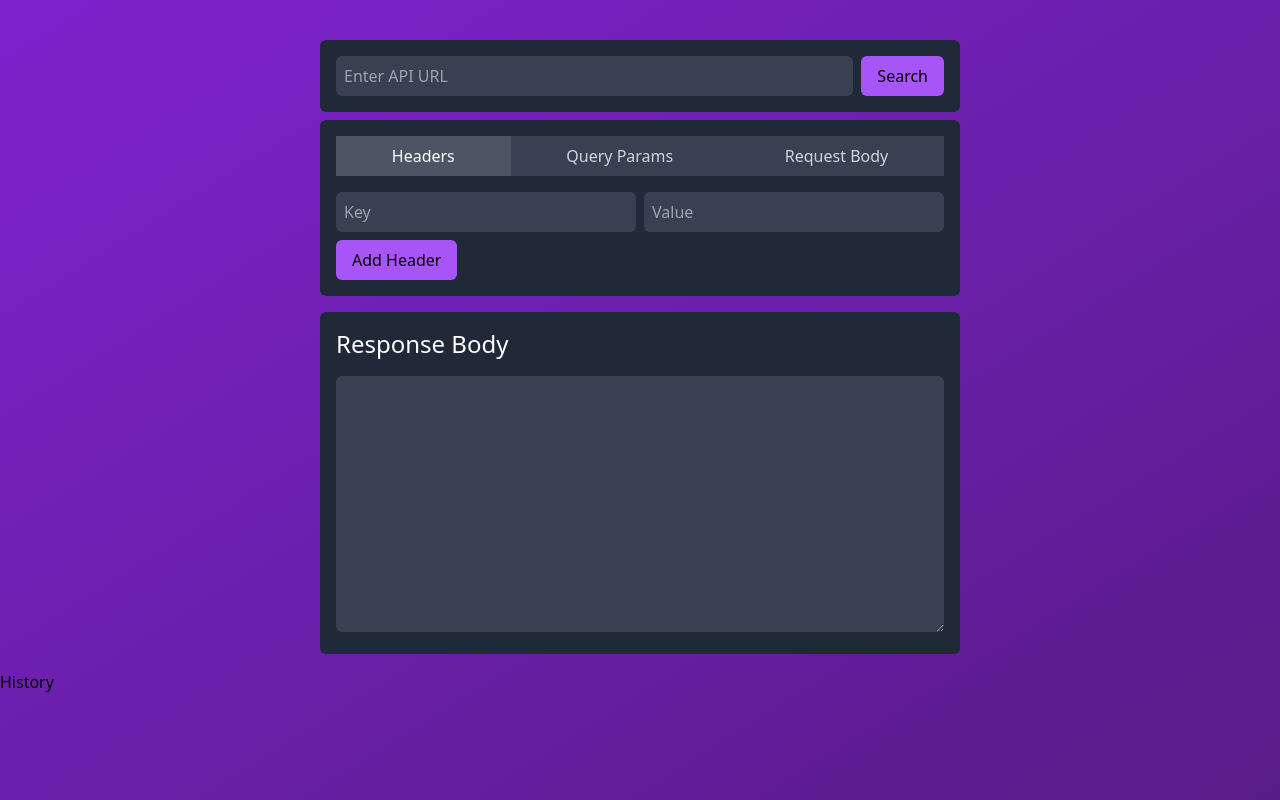
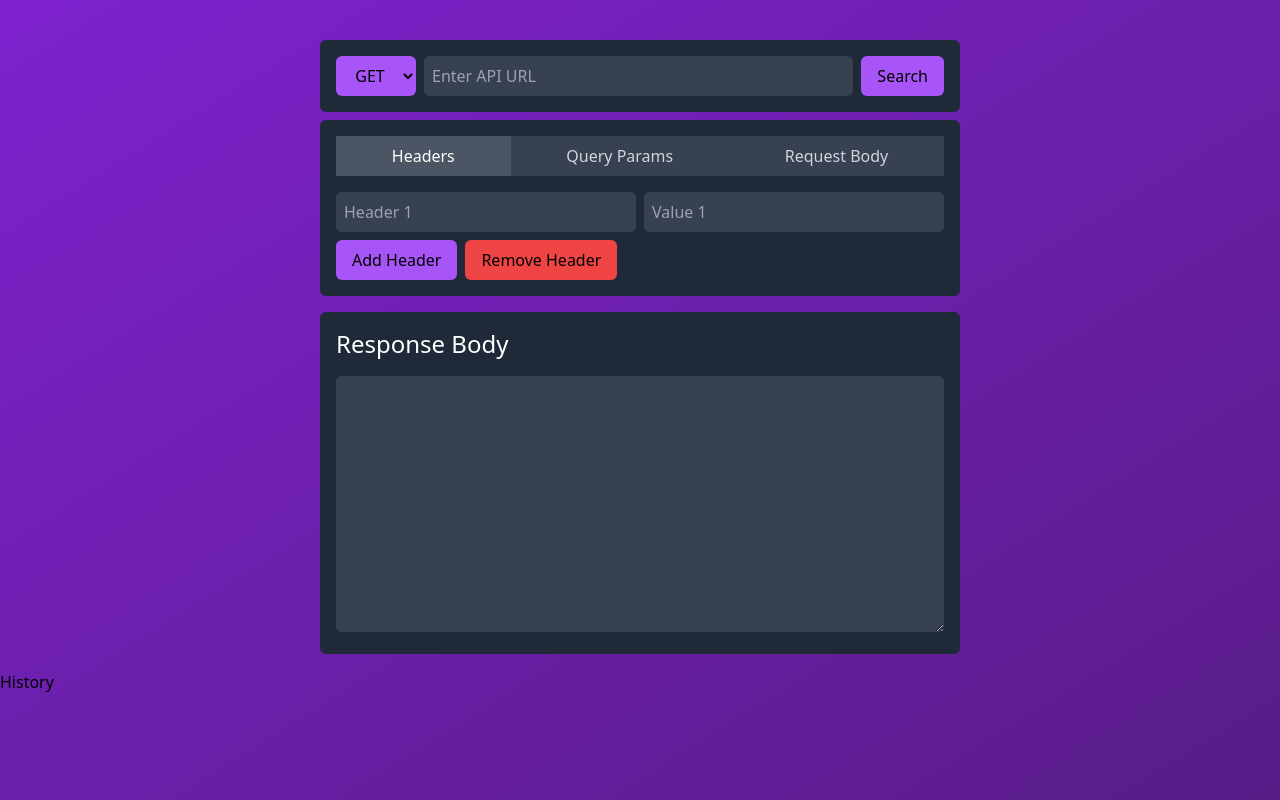
Before and after one commit to kylepairish/checkmate, a React (Vite) app: page / in a window 1280 px wide. Built offline with nearby package versions, Linux system fonts and the light colour scheme; the HTML template or start-up script is replaced by a standard one.

Commit message:
added remove header and added method dropdown

```diff
--- a/src/components/RequestBox.tsx
+++ b/src/components/RequestBox.tsx
@@ -14,6 +14,11 @@ const RequestBox = () => {
   const handleAddHeader = () => {
     setHeaders([...headers, { key: '', value: '' }]);
   };
+
+  const handleRemoveHeader = () => {
+    const updateHeaders = [...headers.slice(0, -1)];
+    setHeaders(updateHeaders);
+  }
 
   const handleHeaderChange = (index: number, field: string, value: string) => {
     const newHeaders = [...headers];
@@ -43,7 +48,7 @@ const RequestBox = () => {
         <div className="flex mb-4">
           <button
             className={`flex-grow px-4 py-2 ${
-              activeTab === 'Headers' ? 'bg-gray-600 text-white' : 'bg-gray-700 text-gray-300'
+              activeTab === 'Headers' ? 'bg-gray-600 text-white' : 'bg-gray-700 text-gray-300 hover:text-white'
             }`}
             onClick={() => handleTabClick('Headers')}
           >
@@ -51,7 +56,7 @@ const RequestBox = () => {
           </button>
           <button
             className={`flex-grow px-4 py-2 ${
-              activeTab === 'Query Params' ? 'bg-gray-600 text-white' : 'bg-gray-700 text-gray-300'
+              activeTab === 'Query Params' ? 'bg-gray-600 text-white' : 'bg-gray-700 text-gray-300 hover:text-white'
             }`}
             onClick={() => handleTabClick('Query Params')}
           >
@@ -59,7 +64,7 @@ const RequestBox = () => {
           </button>
           <button
             className={`flex-grow px-4 py-2 ${
-              activeTab === 'Request Body' ? 'bg-gray-600 text-white' : 'bg-gray-700 text-gray-300'
+              activeTab === 'Request Body' ? 'bg-gray-600 text-white' : 'bg-gray-700 text-gray-300 hover:text-white'
             }`}
             onClick={() => handleTabClick('Request Body')}
           >
@@ -76,14 +81,14 @@ const RequestBox = () => {
                 <input
                   type="text"
                   className="bg-gray-700 w-1/2 p-2 rounded-md text-white mr-2"
-                  placeholder="Key"
+                  placeholder={`Header ${index + 1}`}
                   value={header.key}
                   onChange={(e) => handleHeaderChange(index, 'key', e.target.value)}
                 />
                 <input
                   type="text"
                   className="bg-gray-700 w-1/2 p-2 rounded-md text-white"
-                  placeholder="Value"
+                  placeholder={`Value ${index + 1}`}
                   value={header.value}
                   onChange={(e) => handleHeaderChange(index, 'value', e.target.value)}
                 />
@@ -92,6 +97,10 @@ const RequestBox = () => {
             <button className="bg-purple-500 hover:bg-purple-300 px-4 py-2 rounded-md" onClick={handleAddHeader}>
               Add Header
             </button>
+            <button className="bg-red-500 hover:bg-red-300 px-4 py-2 ml-2 rounded-md" onClick={handleRemoveHeader}>
+              Remove Header
+            </button>
+
           </div>
         )}
 
@@ -102,14 +111,14 @@ const RequestBox = () => {
                 <input
                   type="text"
                   className="bg-gray-700 w-1/2 p-2 rounded-md text-white mr-2"
-                  placeholder="Key"
+                  placeholder={`Parameter ${index + 1}`}
                   value={param.key}
                   onChange={(e) => handleQueryParamChange(index, 'key', e.target.value)}
                 />
                 <input
                   type="text"
                   className="bg-gray-700 w-1/2 p-2 rounded-md text-white"
-                  placeholder="Value"
+                  placeholder={`Value ${index + 1}`}
                   value={param.value}
                   onChange={(e) => handleQueryParamChange(index, 'value', e.target.value)}
                 />
--- a/src/components/SearchBar.tsx
+++ b/src/components/SearchBar.tsx
@@ -7,12 +7,18 @@ import RequestBox from './RequestBox';
 
 const SearchBar = () => {
     const [query, setQuery] = useState<string>('');
+    const [method, setMethod] = useState('GET');
     const [responseData, setResponseData] = useState();
     const [error, setError] = useState<string | null>(null);
     const [history, setHistory] = useState<IAPICall[]>([]);
 
     const handleChange = (event: React.ChangeEvent<HTMLInputElement>) => {
         setQuery(event.target.value);
+    };
+
+    const handleMethodChange = (event: React.ChangeEvent<HTMLSelectElement>) => {
+      setMethod(event.target.value);
+
     };
 
     const handleSubmit = async (event: React.FormEvent<HTMLFormElement>) => {
@@ -32,6 +38,13 @@ const SearchBar = () => {
         <>
             <div className="flex flex-col items-center justify-center">
                 <form onSubmit={handleSubmit} className="bg-gray-800 p-4 rounded-md w-1/2 md:w-1/2 flex items-center mt-10">
+                <select name="method" value={method} onChange={handleMethodChange} className="bg-purple-500 hover:bg-purple-300 py-2 mr-2 text-center rounded-md">
+                    <option value="GET">GET</option>
+                    <option value="PUT">PUT</option>
+                    <option value="POST">POST</option>
+                    <option value="UPDATE">UPDATE</option>
+                    <option value="DELETE">DELETE</option>
+                </select>
                     <input
                         name="query"
                         value={query}
```
